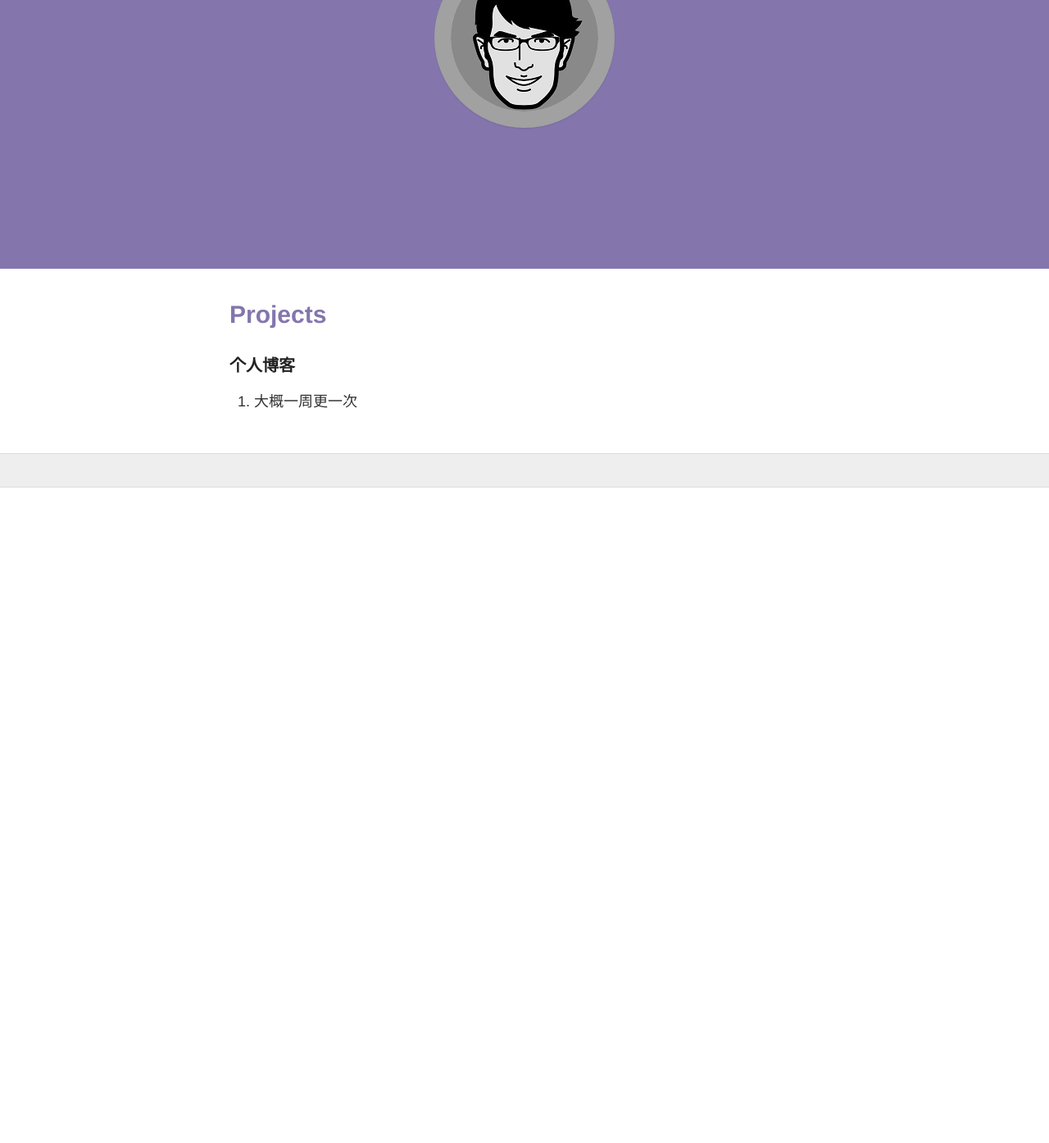
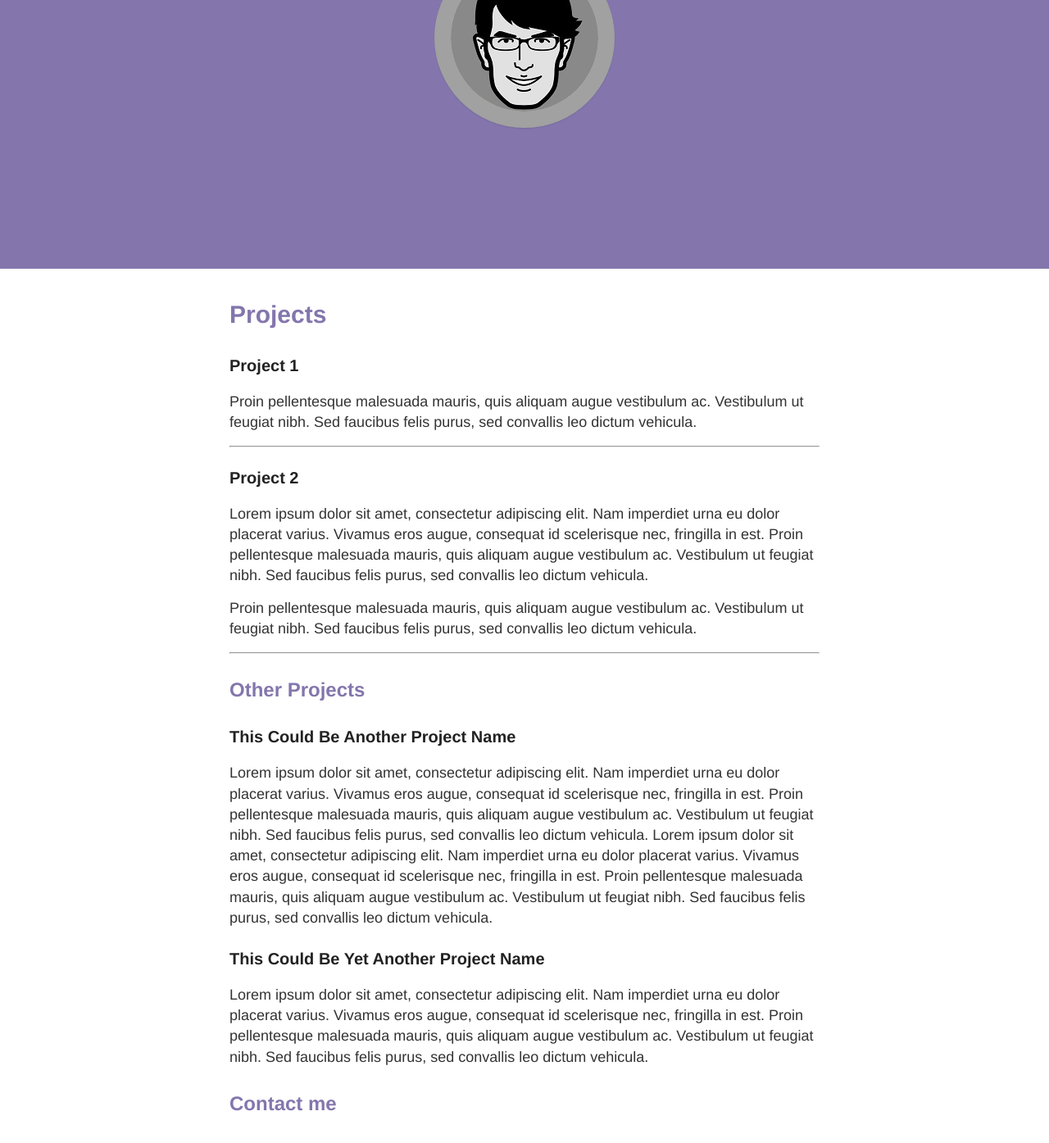
Before and after one commit to output-value/output-value.github.io, a Jekyll site: the page built from projects.md, in a window 1280 px wide and 1400 px high, scrolled down 315 px. Shown: the top 1395 px of the window at 82% size. Built offline with Jekyll 4.4.1, drawn with Linux system fonts in a browser that asks for light colours; nearby versions of some CDN libraries; before the commit the page ends 910 px from its top, so only the background shows below that.

```diff
--- a/_layouts/default.html
+++ b/_layouts/default.html
@@ -29,7 +29,6 @@
              <nav>
                <a href="{{ site.baseurl }}/">Blog</a>
                <a href="{{ site.baseurl }}/about">About</a>
-               <a href="{{ site.baseurl }}/projects">Projects</a>
              </nav>
            </header>
          </div>
--- a/projects.md
+++ b/projects.md
@@ -4,6 +4,27 @@
 permalink: /projects/
 ---
 
-### 个人博客
+### [Project 1](https://github.com/tux4kids/tuxmania)
+Proin pellentesque malesuada mauris, quis aliquam augue vestibulum ac. Vestibulum ut feugiat nibh. Sed faucibus felis purus, sed convallis leo dictum vehicula.
 
-1. 大概一周更一次
+***
+
+### [Project 2](https://github.com/AkshayAgarwal007/Moodly)
+Lorem ipsum dolor sit amet, consectetur adipiscing elit. Nam imperdiet urna eu dolor placerat varius. Vivamus eros augue, consequat id scelerisque nec, fringilla in est. Proin pellentesque malesuada mauris, quis aliquam augue vestibulum ac. Vestibulum ut feugiat nibh. Sed faucibus felis purus, sed convallis leo dictum vehicula.
+
+Proin pellentesque malesuada mauris, quis aliquam augue vestibulum ac. Vestibulum ut feugiat nibh. Sed faucibus felis purus, sed convallis leo dictum vehicula.
+
+***
+
+## Other Projects
+
+### This Could Be Another Project Name
+
+  Lorem ipsum dolor sit amet, consectetur adipiscing elit. Nam imperdiet urna eu dolor placerat varius. Vivamus eros augue, consequat id scelerisque nec, fringilla in est. Proin pellentesque malesuada mauris, quis aliquam augue vestibulum ac. Vestibulum ut feugiat nibh. Sed faucibus felis purus, sed convallis leo dictum vehicula. Lorem ipsum dolor sit amet, consectetur adipiscing elit. Nam imperdiet urna eu dolor placerat varius. Vivamus eros augue, consequat id scelerisque nec, fringilla in est. Proin pellentesque malesuada mauris, quis aliquam augue vestibulum ac. Vestibulum ut feugiat nibh. Sed faucibus felis purus, sed convallis leo dictum vehicula.
+
+### This Could Be Yet Another Project Name
+
+   Lorem ipsum dolor sit amet, consectetur adipiscing elit. Nam imperdiet urna eu dolor placerat varius. Vivamus eros augue, consequat id scelerisque nec, fringilla in est. Proin pellentesque malesuada mauris, quis aliquam augue vestibulum ac. Vestibulum ut feugiat nibh. Sed faucibus felis purus, sed convallis leo dictum vehicula.
+
+
+## Contact me
```
